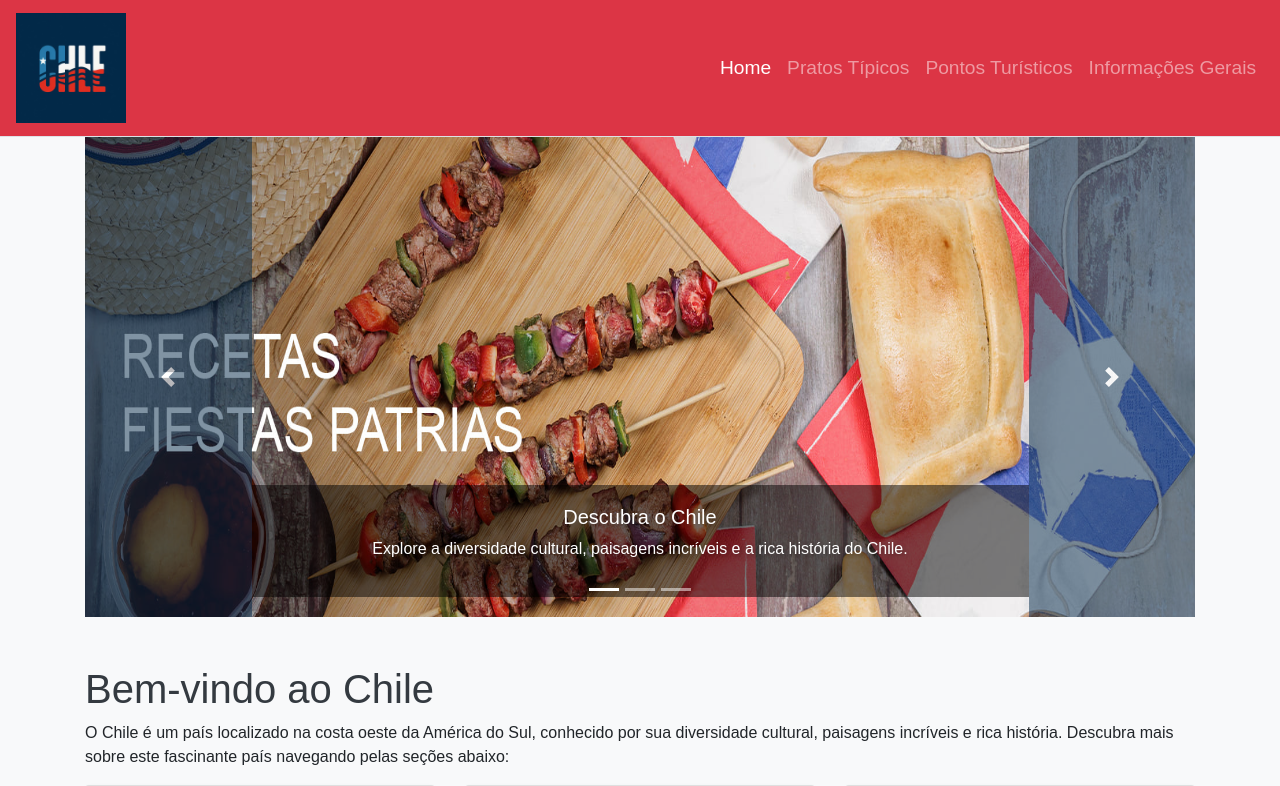
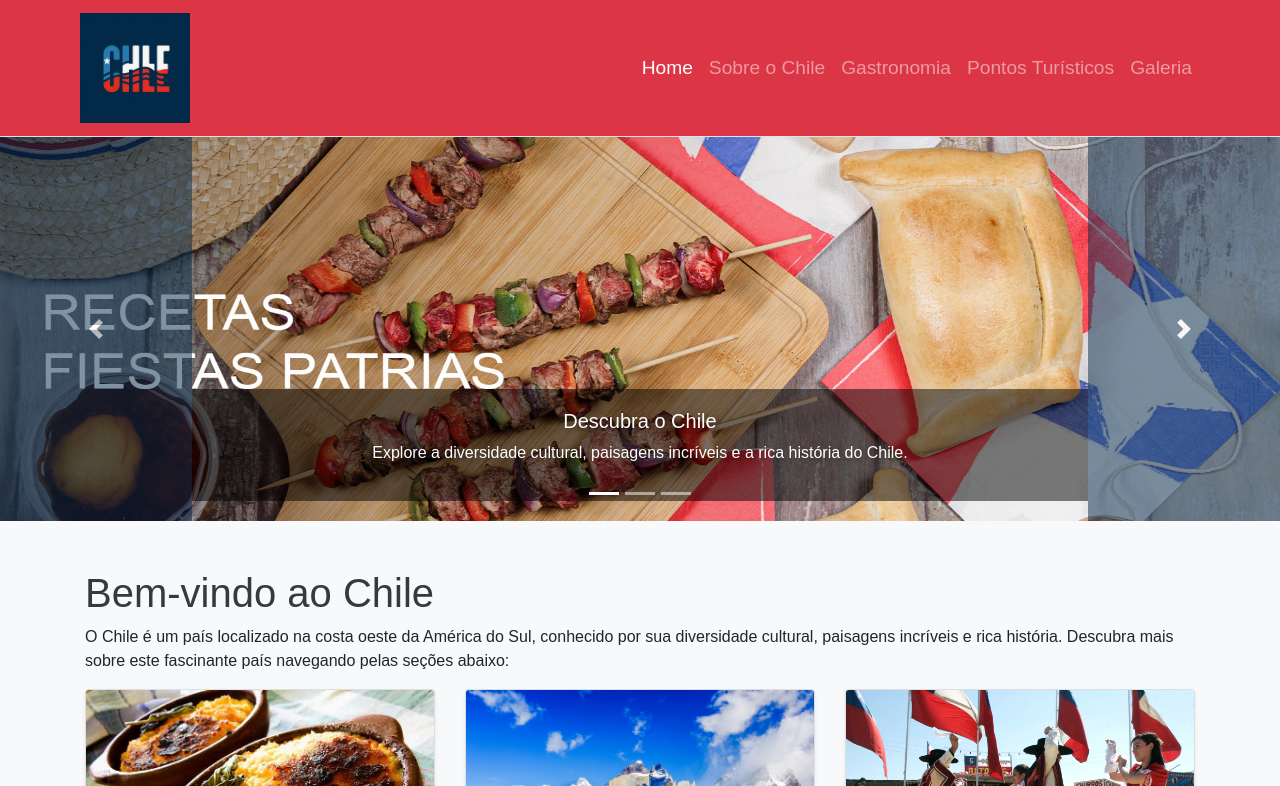
Before and after one commit to Iagooalmeida/VoltaAoMundo-Chile, a PHP site: page /home.html in a window 1280 px wide. Shown: the top 786 px of the page. Run offline with PHP 8.4, Linux system fonts and the light colour scheme; grey boxes are pictures that could not be loaded.

Commit message:
Atualizado a parte principal da pagina home e css

```diff
--- a/css/style.css
+++ b/css/style.css
@@ -13,6 +13,7 @@ body {
 
 .navbar {
     border-bottom: 1px solid #dee2e6;
+    padding: 0.5rem 5rem;
 }
 
 .navbar-brand {
@@ -27,6 +28,12 @@ body {
     padding: 50px 0;
 }
 
+.container-fluid {
+    padding: 0px;
+}
+
+/* Rodapé */
+
 .footer {
     background-color: #343a40;
     color: #fff;
@@ -36,7 +43,7 @@ body {
 /* Carrossel de imagens */
 
 .carousel-item img {
-    height: 60vmin;
+    height: 30vmax;
     /* object-fit: cover; */
 }
 
--- a/home.html
+++ b/home.html
@@ -1,6 +1,5 @@
 <!DOCTYPE html>
 <html lang="pt-BR">
-
 <head>
     <meta charset="UTF-8">
     <meta name="viewport" content="width=device-width, initial-scale=1.0">
@@ -8,7 +7,6 @@
     <link rel="stylesheet" href="https://stackpath.bootstrapcdn.com/bootstrap/4.5.2/css/bootstrap.min.css">
     <link rel="stylesheet" href="css/style.css">
 </head>
-
 <body>
     <header>
         <nav class="navbar navbar-expand-lg navbar-dark bg-danger">
@@ -25,13 +23,16 @@
                         <a class="nav-link" href="#">Home</a>
                     </li>
                     <li class="nav-item">
-                        <a class="nav-link" href="pratos-tipicos.html">Pratos Típicos</a>
+                        <a class="nav-link" href="pratos-tipicos.html">Sobre o Chile</a>
                     </li>
                     <li class="nav-item">
-                        <a class="nav-link" href="pontos-turisticos.html">Pontos Turísticos</a>
+                        <a class="nav-link" href="pontos-turisticos.html">Gastronomia</a>
                     </li>
                     <li class="nav-item">
-                        <a class="nav-link" href="informacoes-gerais.html">Informações Gerais</a>
+                        <a class="nav-link" href="informacoes-gerais.html">Pontos Turísticos</a>
+                    </li>
+                    <li>
+                        <a class="nav-link" href="galeria.html">Galeria</a>
                     </li>
                 </ul>
             </div>
@@ -39,7 +40,7 @@
     </header>
 
     <main>
-        <div class="container">
+        <div class="container-fluid">
             <div id="carouselExampleCaptions" class="carousel slide" data-ride="carousel">
                 <ol class="carousel-indicators">
                     <li data-target="#carouselExampleCaptions" data-slide-to="0" class="active"></li>
@@ -63,7 +64,7 @@
                         </div>
                     </div>
                     <div class="carousel-item">
-                        <img src="img/capa-undurraga.jpg" class="d-block w-100" alt="...">
+                        <img src="img/City-tour-5.jpg" class="d-block w-100" alt="...">
                         <div class="carousel-caption d-none d-md-block">
                             <h5>Viña del Mar</h5>
                             <p>Relaxe nas praias de Viña del Mar e aproveite a deliciosa culinária chilena.</p>
@@ -78,37 +79,30 @@
                         <span class="carousel-control-next-icon" aria-hidden="true"></span>
                         <span class="sr-only">Next</span>
                     </a>
+                </div>
             </div>
         </div>
 
-
-            <!-- Conteúdo da página inicial -->
-            <section class="container mt-5">
-                <!-- Seu conteúdo aqui -->
-            </section>
-        </main>
-
-
         <!-- Conteúdo da página inicial -->
         <section class="container mt-5">
-            <h1>Bem-vindo ao Chile</h1>
+            <h1 class="display-5">Bem-vindo ao Chile</h1>
             <p>O Chile é um país localizado na costa oeste da América do Sul, conhecido por sua diversidade cultural,
                 paisagens incríveis e rica história. Descubra mais sobre este fascinante país navegando pelas seções
                 abaixo:</p>
             <div class="row">
                 <div class="col-md-4">
                     <div class="card mb-4 shadow-sm">
-                        <img src="pratos-tipicos.jpg" class="card-img-top" alt="Pratos Típicos">
+                        <img src="img/Comidas-tipicas-do-Chile-pastel-de-choclo.jpg" class="card-img-top" alt="Pratos Típicos">
                         <div class="card-body">
                             <h5 class="card-title">Pratos Típicos</h5>
-                            <p class="card-text">Explore a deliciosa culinária chilena.</p>
+                            <p class="card-text">Para saber mais sobre a deliciosa culinária chilena.</p>
                             <a href="pratos-tipicos.html" class="btn btn-primary">Saiba Mais</a>
                         </div>
                     </div>
                 </div>
                 <div class="col-md-4">
                     <div class="card mb-4 shadow-sm">
-                        <img src="pontos-turisticos.jpg" class="card-img-top" alt="Pontos Turísticos">
+                        <img src="img/shutterstock.jpg" class="card-img-top" alt="Pontos Turísticos">
                         <div class="card-body">
                             <h5 class="card-title">Pontos Turísticos</h5>
                             <p class="card-text">Descubra os principais pontos turísticos do Chile.</p>
@@ -118,11 +112,11 @@
                 </div>
                 <div class="col-md-4">
                     <div class="card mb-4 shadow-sm">
-                        <img src="informacoes-gerais.jpg" class="card-img-top" alt="Informações Gerais">
+                        <img src="img/dancas-tipicas-do-chile.jpg" class="card-img-top" alt="Cultura Chilena">
                         <div class="card-body">
-                            <h5 class="card-title">Informações Gerais</h5>
-                            <p class="card-text">Conheça mais sobre a história e fatos interessantes do Chile.</p>
-                            <a href="informacoes-gerais.html" class="btn btn-primary">Saiba Mais</a>
+                            <h5 class="card-title">Cultura Chilena</h5>
+                            <p class="card-text">Explore a rica cultura do Chile, incluindo música, dança, arte e tradições.</p>
+                            <a href="cultura-chilena.html" class="btn btn-primary">Saiba Mais</a>
                         </div>
                     </div>
                 </div>
@@ -138,5 +132,4 @@
     <script src="https://cdn.jsdelivr.net/npm/popper.js@1.16.1/dist/umd/popper.min.js"></script>
     <script src="https://stackpath.bootstrapcdn.com/bootstrap/4.5.2/js/bootstrap.min.js"></script>
 </body>
-
 </html>
```
